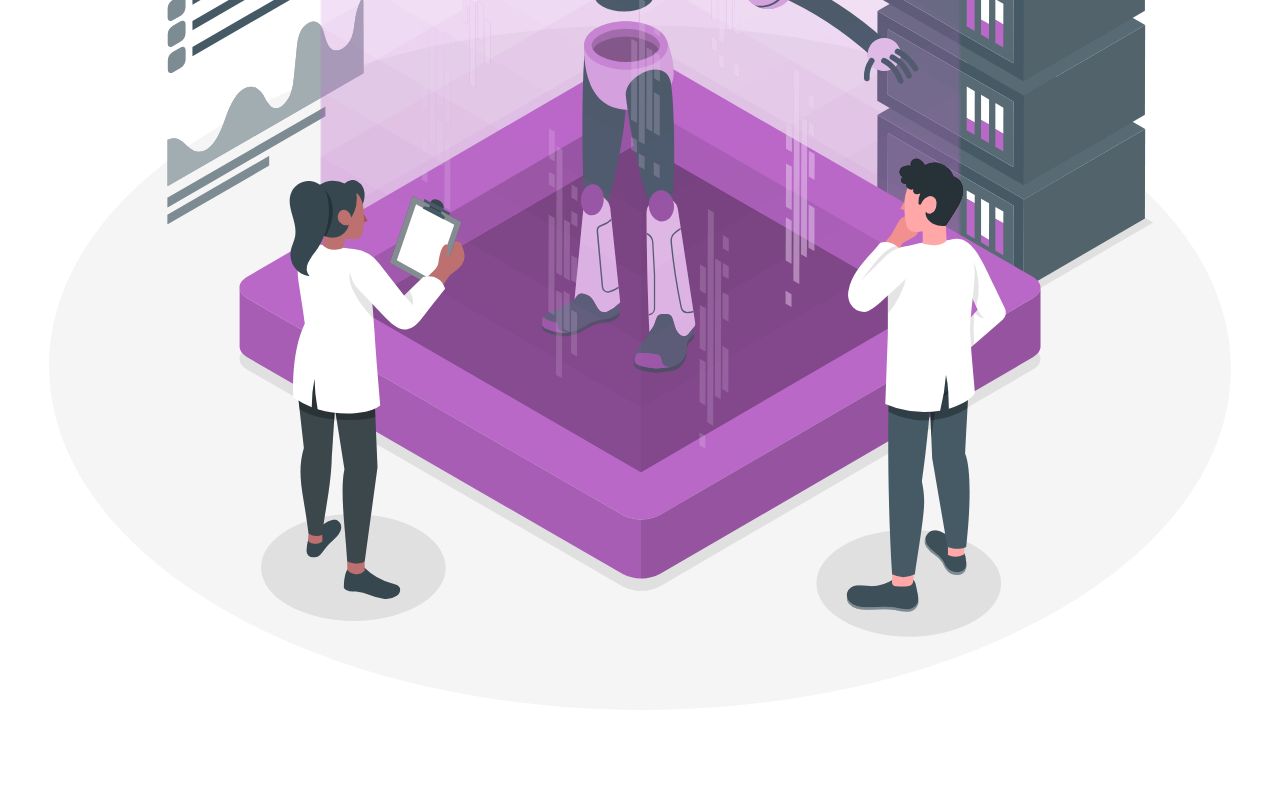
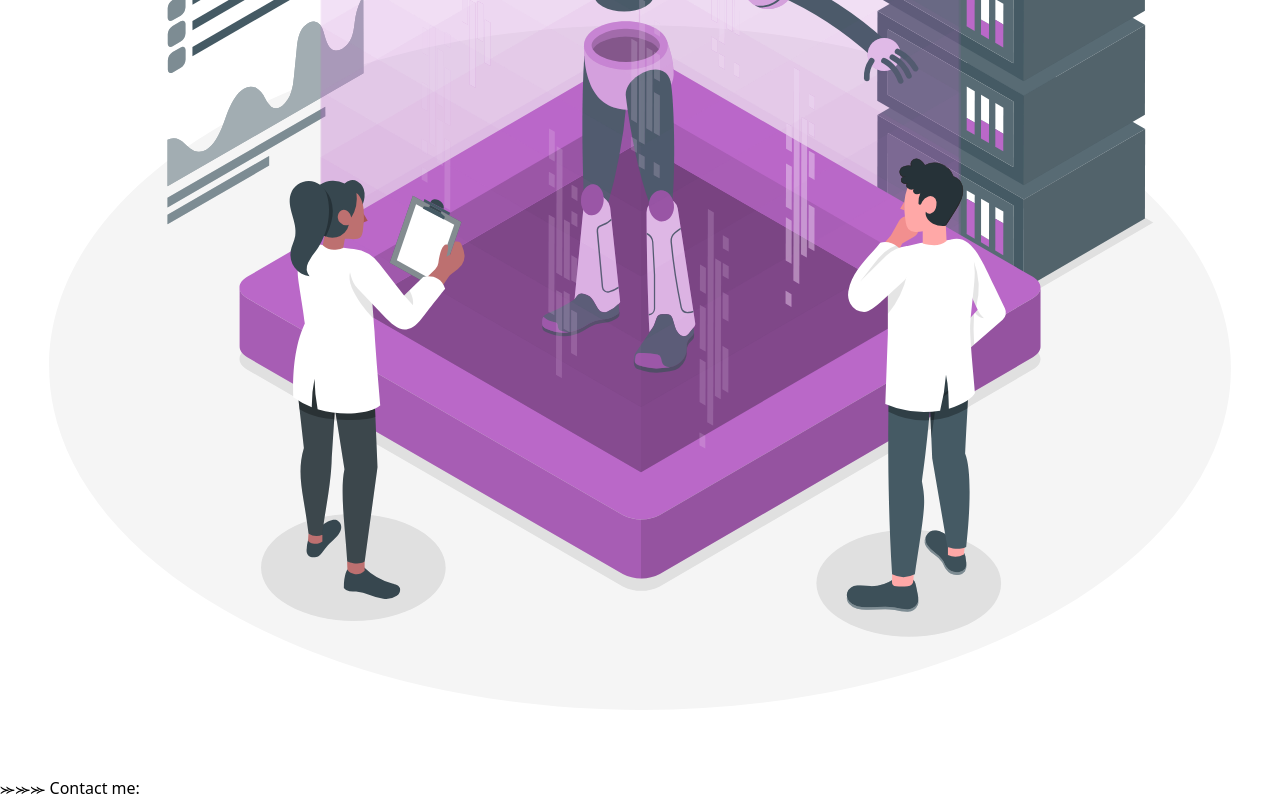
Before and after one commit to TallGem/Portfolio, a React (Vite) app: page / in a window 1280 px wide. Shown: the part 2385-3185 px from the top of the page. Before the commit the page ends 3161 px from the top, so only its background shows below. Built offline with nearby package versions, Linux system fonts and the light colour scheme.

Commit message:
worked more on contact component

```diff
--- a/src/App.jsx
+++ b/src/App.jsx
@@ -8,6 +8,7 @@ import About from './Components/About';
 import Skills from './Components/Skills';
 import Project from './Components/Project';
 import Services from './Components/Services';
+import Contact from './Components/Contact';
 
 const App = () => {
 
@@ -48,6 +49,7 @@ const App = () => {
     <Skills/>
     {/* <Project/> */}
     <Services/>
+    <Contact/>
     </div>
     </>
   )
--- a/src/Components/Contact.jsx
+++ b/src/Components/Contact.jsx
@@ -2,7 +2,21 @@ import React from 'react'
 
 const Contact = () => {
   return (
-    <div>Contact</div>
+
+    <div className='grid mx-5 px-10' >
+      <div>
+
+        <h3 className='text text-2xl font-semibold'>
+          ⪼⪼⪼ Contact me:
+        </h3>
+
+      </div>
+
+      <div>
+
+      </div>
+
+    </div>
   )
 }
 
```
